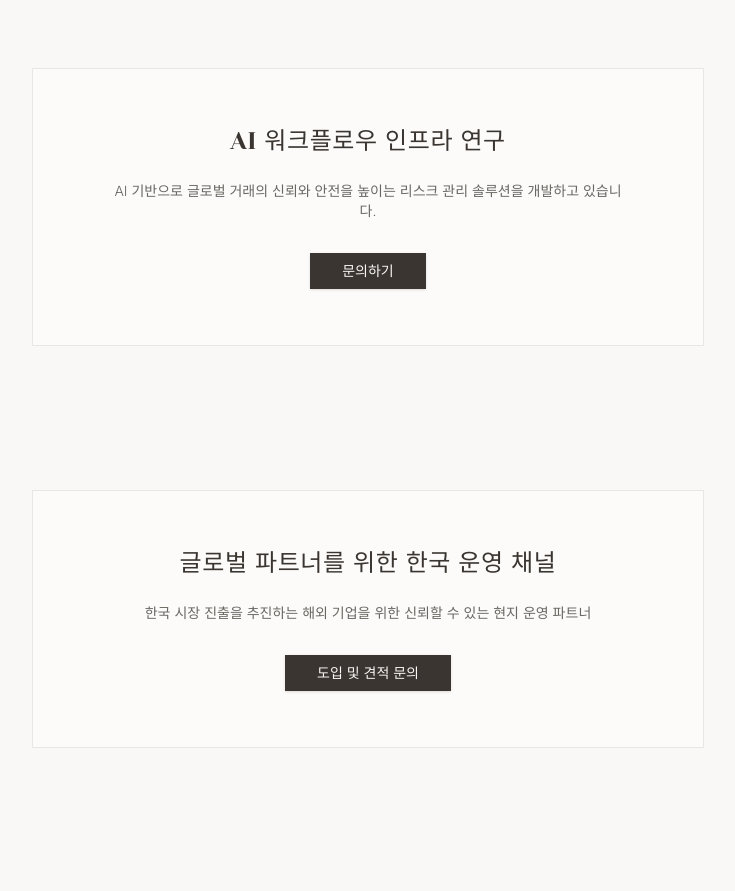
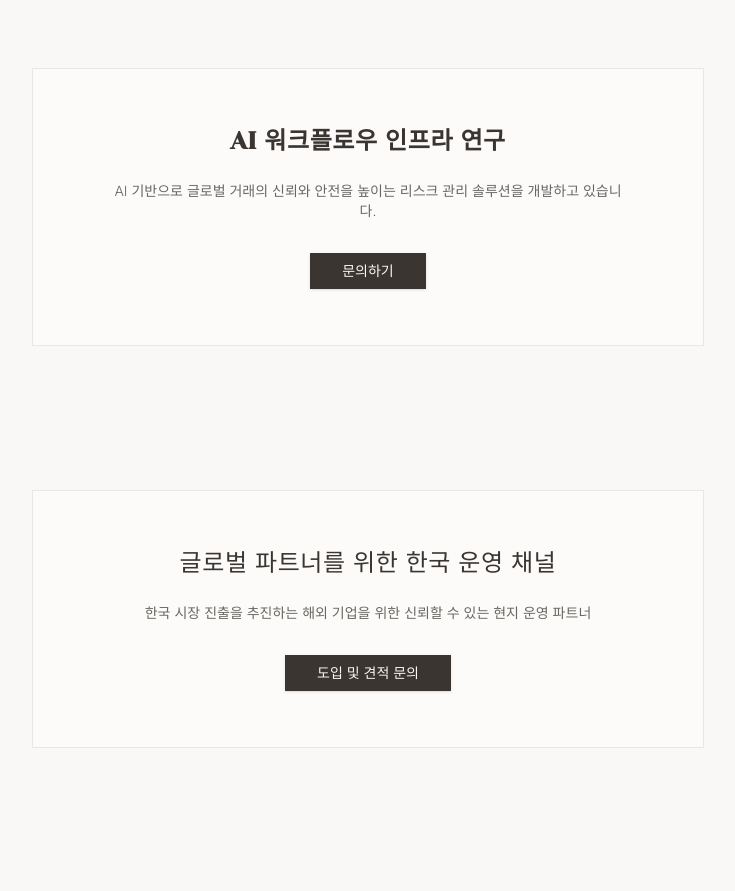
Before and after one commit to tteehhaa/theo-ne-landing, a React (Vite) app: page / in a window 1280 px wide. Shown: the part 1480-2371 px from the top of the page, without its empty margins (272-1007 px from the left). Built offline with nearby package versions, Linux system fonts and the light colour scheme.

Commit message:
Update InnovationSection.tsx

```diff
--- a/src/components/sections/InnovationSection.tsx
+++ b/src/components/sections/InnovationSection.tsx
@@ -10,7 +10,7 @@ export default function InnovationSection() {
         {/* 모든 요소를 중앙 정렬하고 일정한 간격 유지 */}
         <div className="border border-charcoal/10 p-10 lg:p-14 bg-white/50 text-center flex flex-col items-center">
 
-          <h3 className="font-serif text-xl lg:text-2xl text-charcoal mb-6 tracking-wide">
+          <h3 className="font-serif text-xl lg:text-2xl text-charcoal mb-6 tracking-wide font-bold">
             {t('innovation.title')}
           </h3>
 
```
